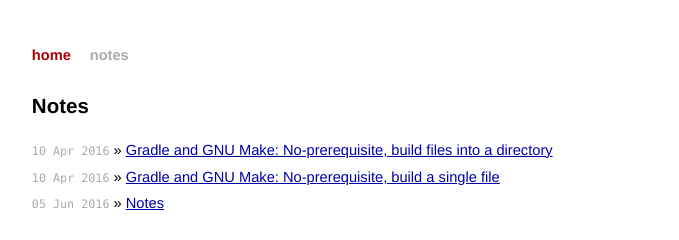
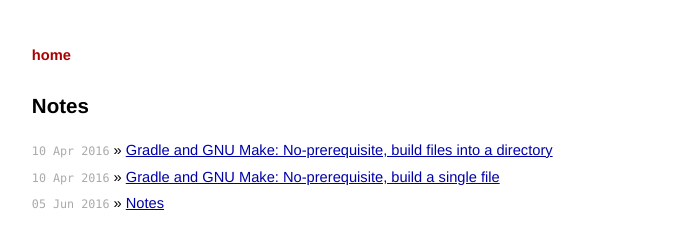
Before and after one commit to martinda/martinda.github.io, a Jekyll site: the page built from _notes/index.html, in a window 1280 px wide. Shown: the top 240 px of the page, without its empty margins (300-979 px from the left). Built offline with Jekyll 4.4.1, drawn with Linux system fonts in a browser that asks for light colours.

Commit message:
Removed suplemantal link at top menu

```diff
--- a/_layouts/default.html
+++ b/_layouts/default.html
@@ -23,7 +23,6 @@ var WRInitTime=(new Date()).getTime();
 <div class="site">
   <div class="title">
     <a href="/">home</a>
-    <a class="extra" href="/notes">notes</a>
   </div>
 
   {{ content }}
```
